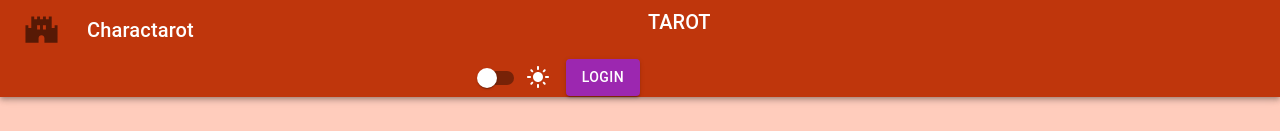
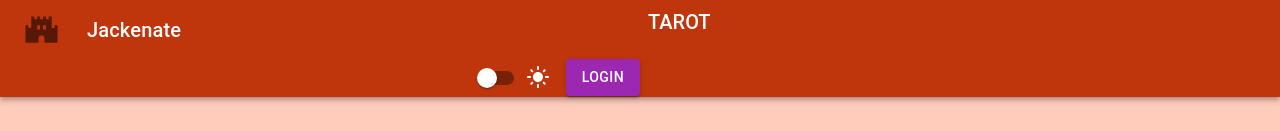
Before and after one commit to thejaxonhill/charactarot, a Next.js app in the folder charactarot-ui/: page / in a window 1280 px wide. Shown: the top 131 px of the page. Built offline with nearby package versions, Linux system fonts and the light colour scheme; no server answers.

Commit message:
Modified the title and some menu options

```diff
--- a/charactarot-ui/components/Navbar/Navbar.tsx
+++ b/charactarot-ui/components/Navbar/Navbar.tsx
@@ -25,10 +25,25 @@ export const Navbar = ({ darkMode, handleThemeChange }: Props) => {
         setAnchorEl(null);
     };
 
+    const getLogoText = (path: string) => {
+        let logoText = "";
+        switch (path) {
+            case "/":
+                logoText = "Jackenate";
+                break;
+            case "/tarot":
+                logoText = "Charactarot";
+                break;
+            default:
+                logoText = "Jackenate";
+        }
+        return logoText;
+    };
+
     const handleNavigate = (url: string) => {
-        const router = useRouter();
         router.push(url);
     }
+
 
     return (
         <AppBar position='sticky'>
@@ -43,18 +58,19 @@ export const Navbar = ({ darkMode, handleThemeChange }: Props) => {
                         sx={{ mr: 2 }}>
                         <CastleIcon fontSize="large" />
                     </IconButton>
-                    <Typography variant='h6' >
-                        Charactarot
+                    <Typography variant='h6'
+                        sx={{ color: 'white' }}>
+                        {getLogoText(router.pathname)}
                     </Typography>
                 </Box>
             </Grid>
             <Grid sm={2}>
                 <Box sx={{display: 'flex', alignItems: 'left' }}>
                     <Button
-                        onClick={() => router.push('/tarot')}
+                        onClick={() => handleNavigate('/tarot')}
                         sx={{mr: 2 }}>
                             <Typography variant='h6'
-                                sx={{ color: 'white '}}>
+                                sx={{ color: 'white ' }}>
                                 Tarot
                             </Typography>
                     </Button>
```
